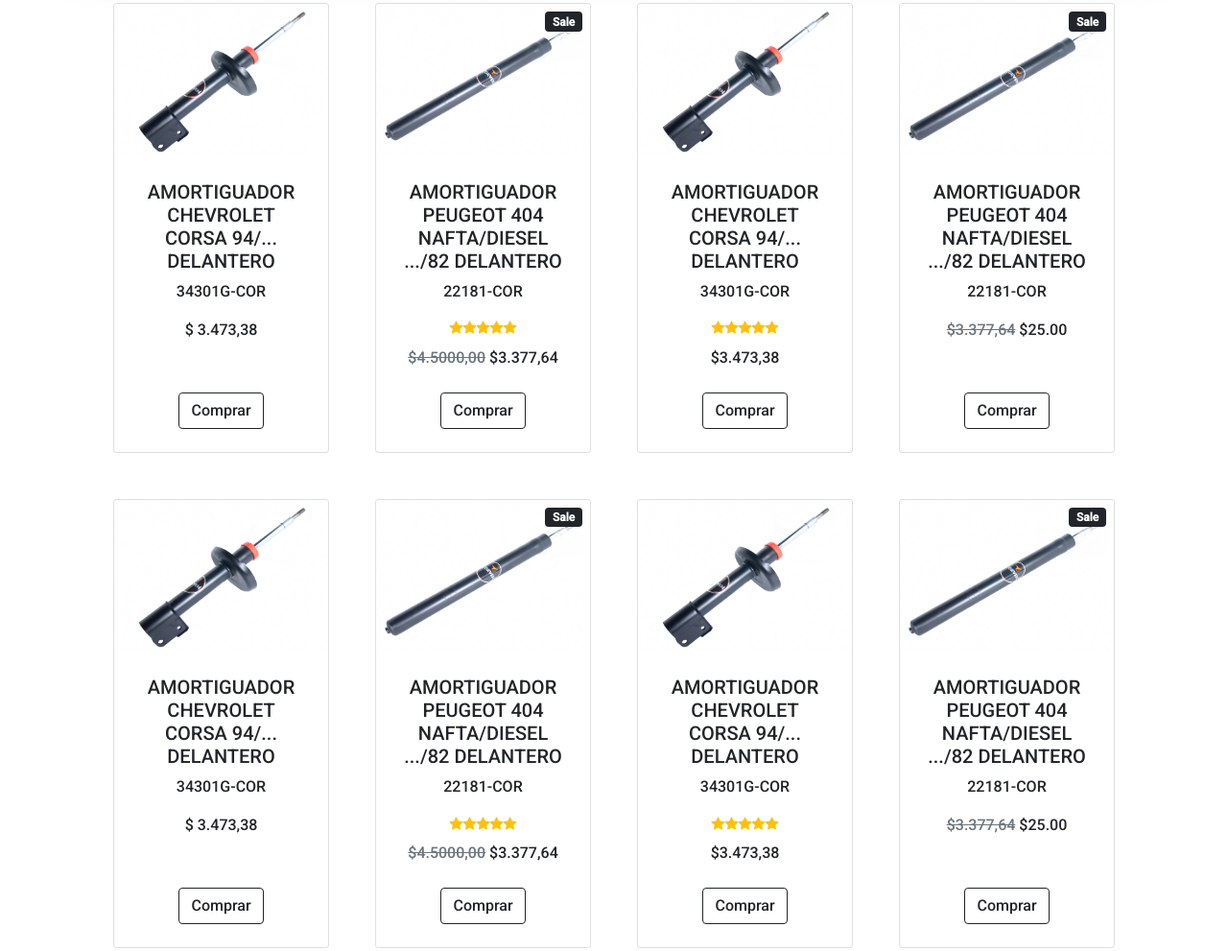
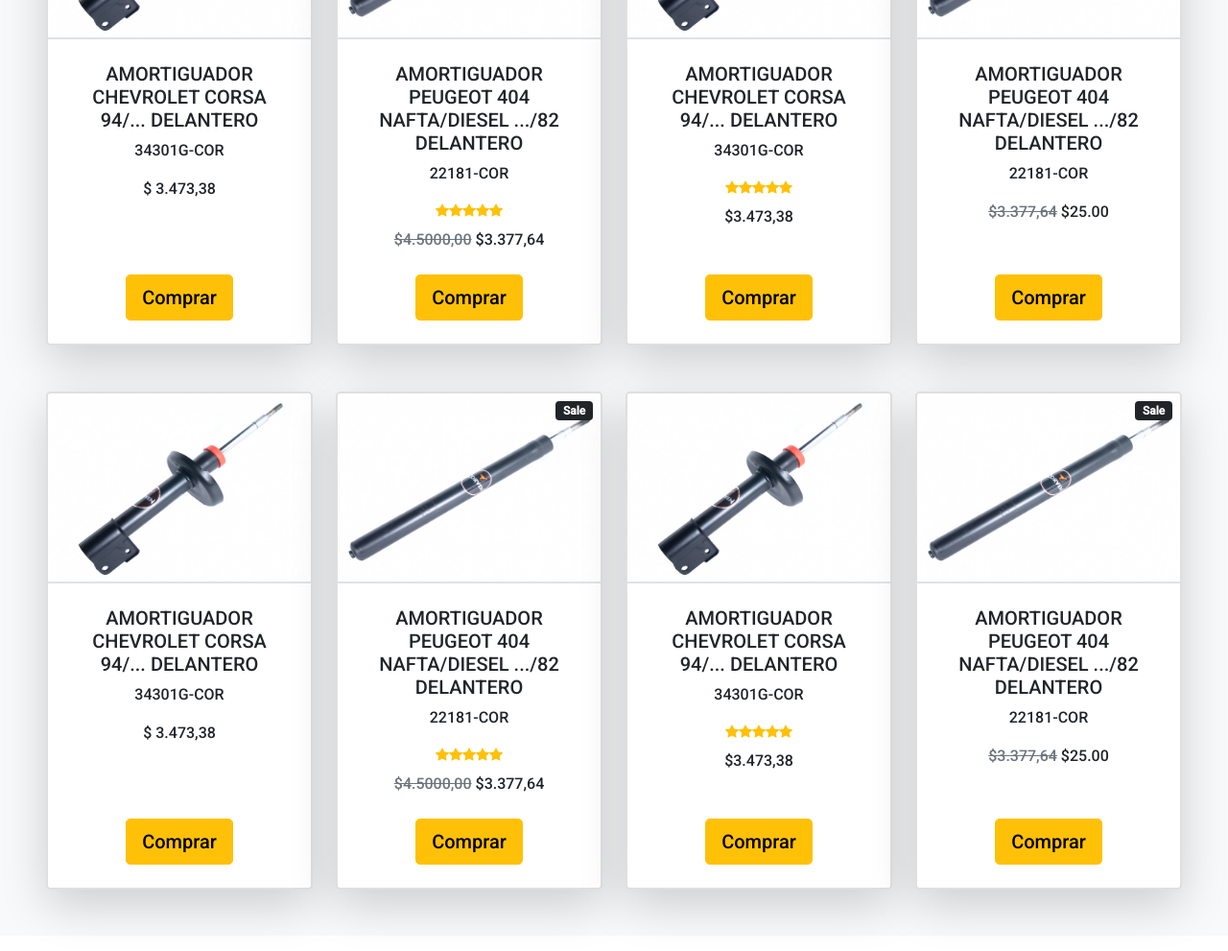
Before and after one commit to mverblud/proyectoCoder, a website: page pages/tienda.html in a window 1280 px wide. Shown: the part 558-1549 px from the top of the page at 96% size. Drawn offline with nearby package versions, Linux system fonts and the light colour scheme.

Commit message:
Correciónes menu hamburgesa, correciones generales tienda.html

```diff
--- a/pages/tienda.html
+++ b/pages/tienda.html
@@ -70,7 +70,7 @@
         </nav>
     </header>
 
-    <main>
+    <main class="bg-light">
         <div class="conteiner-fluid pt-4">
             <!-- Titulo General -->
             <div class="row bg-dark text-secondary text-center px-4 py-5 my-2">
@@ -78,6 +78,85 @@
                     <img class="d-block mx-auto mb-4" src="../imagenes/logoHorizontalAmarillo.png" alt="" width="250"
                         height="65">
                     <h1 class="display-5 fw-bold text-white">TODO PARA SU TREN DELANTERO</h1>
+                </div>
+            </div>
+        </div>
+
+        <!-- Promociones bancarias
+        <div class="container pt-4 border shadow-lg mt-4">
+            <div class="row align-items-center">
+                <div class="col-12 col-md-3 text-center">
+                    <div class="row align-items-center justify-content-center">
+                        <div class="col-2">
+                            <svg xmlns="http://www.w3.org/2000/svg" width="1em" height="1em" fill="currentColor"
+                                class="bi bi-credit-card" viewBox="0 0 16 16">
+                                <path
+                                    d="M0 4a2 2 0 0 1 2-2h12a2 2 0 0 1 2 2v8a2 2 0 0 1-2 2H2a2 2 0 0 1-2-2V4zm2-1a1 1 0 0 0-1 1v1h14V4a1 1 0 0 0-1-1H2zm13 4H1v5a1 1 0 0 0 1 1h12a1 1 0 0 0 1-1V7z" />
+                                <path d="M2 10a1 1 0 0 1 1-1h1a1 1 0 0 1 1 1v1a1 1 0 0 1-1 1H3a1 1 0 0 1-1-1v-1z" />
+                            </svg>
+                        </div>
+                        <div class="col-6">
+                            <p>Tarjeta de crédito</p>
+                        </div>
+                    </div>
+                    <div class="row align-items-center justify-content-center">
+                        <div class="col-8 g-0">
+                            <a href="">Ver promociones bancarias</a>
+                        </div>
+                    </div>
+                </div>
+                <div class="col-12 col-md-3">
+                    <div class="row">
+                        <div class="col">
+                            <svg xmlns="http://www.w3.org/2000/svg" width="16" height="16" fill="currentColor"
+                                class="bi bi-credit-card-2-front" viewBox="0 0 16 16">
+                                <path
+                                    d="M14 3a1 1 0 0 1 1 1v8a1 1 0 0 1-1 1H2a1 1 0 0 1-1-1V4a1 1 0 0 1 1-1h12zM2 2a2 2 0 0 0-2 2v8a2 2 0 0 0 2 2h12a2 2 0 0 0 2-2V4a2 2 0 0 0-2-2H2z" />
+                                <path
+                                    d="M2 5.5a.5.5 0 0 1 .5-.5h2a.5.5 0 0 1 .5.5v1a.5.5 0 0 1-.5.5h-2a.5.5 0 0 1-.5-.5v-1zm0 3a.5.5 0 0 1 .5-.5h5a.5.5 0 0 1 0 1h-5a.5.5 0 0 1-.5-.5zm0 2a.5.5 0 0 1 .5-.5h1a.5.5 0 0 1 0 1h-1a.5.5 0 0 1-.5-.5zm3 0a.5.5 0 0 1 .5-.5h1a.5.5 0 0 1 0 1h-1a.5.5 0 0 1-.5-.5zm3 0a.5.5 0 0 1 .5-.5h1a.5.5 0 0 1 0 1h-1a.5.5 0 0 1-.5-.5zm3 0a.5.5 0 0 1 .5-.5h1a.5.5 0 0 1 0 1h-1a.5.5 0 0 1-.5-.5z" />
+                            </svg>
+                        </div>
+                        <div class="col">
+                            <p>Tarjeta de débito</p>
+                        </div>
+                    </div>
+                    <a href="">Ver más</a>
+                </div>
+                <div class="col-12 col-md-3">
+                    <div class="row">
+                        <div class="col">
+                            <svg xmlns="http://www.w3.org/2000/svg" width="16" height="16" fill="currentColor"
+                                class="bi bi-cash-coin" viewBox="0 0 16 16">
+                                <path fill-rule="evenodd"
+                                    d="M11 15a4 4 0 1 0 0-8 4 4 0 0 0 0 8zm5-4a5 5 0 1 1-10 0 5 5 0 0 1 10 0z" />
+                                <path
+                                    d="M9.438 11.944c.047.596.518 1.06 1.363 1.116v.44h.375v-.443c.875-.061 1.386-.529 1.386-1.207 0-.618-.39-.936-1.09-1.1l-.296-.07v-1.2c.376.043.614.248.671.532h.658c-.047-.575-.54-1.024-1.329-1.073V8.5h-.375v.45c-.747.073-1.255.522-1.255 1.158 0 .562.378.92 1.007 1.066l.248.061v1.272c-.384-.058-.639-.27-.696-.563h-.668zm1.36-1.354c-.369-.085-.569-.26-.569-.522 0-.294.216-.514.572-.578v1.1h-.003zm.432.746c.449.104.655.272.655.569 0 .339-.257.571-.709.614v-1.195l.054.012z" />
+                                <path
+                                    d="M1 0a1 1 0 0 0-1 1v8a1 1 0 0 0 1 1h4.083c.058-.344.145-.678.258-1H3a2 2 0 0 0-2-2V3a2 2 0 0 0 2-2h10a2 2 0 0 0 2 2v3.528c.38.34.717.728 1 1.154V1a1 1 0 0 0-1-1H1z" />
+                                <path d="M9.998 5.083 10 5a2 2 0 1 0-3.132 1.65 5.982 5.982 0 0 1 3.13-1.567z" />
+                            </svg>
+                        </div>
+                        <div class="col">
+                            <p>Efectivo</p>
+                        </div>
+                    </div>
+                    <a href="">Ver más</a>
+                </div>
+                <div class="col-12 col-md-3">
+                    <div class="row">
+                        <div class="col">
+                            <svg xmlns="http://www.w3.org/2000/svg" width="1em" height="1em" fill="currentColor"
+                                class="bi bi-credit-card" viewBox="0 0 16 16">
+                                <path
+                                    d="M0 4a2 2 0 0 1 2-2h12a2 2 0 0 1 2 2v8a2 2 0 0 1-2 2H2a2 2 0 0 1-2-2V4zm2-1a1 1 0 0 0-1 1v1h14V4a1 1 0 0 0-1-1H2zm13 4H1v5a1 1 0 0 0 1 1h12a1 1 0 0 0 1-1V7z" />
+                                <path d="M2 10a1 1 0 0 1 1-1h1a1 1 0 0 1 1 1v1a1 1 0 0 1-1 1H3a1 1 0 0 1-1-1v-1z" />
+                            </svg>
+                        </div>
+                        <div class="col">
+                            <p>Hasta 6 cuotas sin interés</p>
+                        </div>
+                    </div>
+                    <a href="">Ver promociones bancarias</a>
                 </div>
             </div>
         </div>
@@ -94,8 +173,8 @@
                         </svg>
                     </div>
                     <div>
-                        <h5>Tarjeta de crédito</h5>
-                        <a href="">Ver promociones bancarias</a>
+                        <h5>Tarjeta de débito</h5>
+                        <a href="">Ver más</a>
                     </div>
                 </div>
                 <div class="col d-flex align-items-start">
@@ -146,18 +225,17 @@
                     </div>
                 </div>
             </div>
-        </div>
+        </div>-->
 
         <!-- Tienda -->
-        <section class="py-2">
-            <div class="container px-4 px-lg-5 mt-5">
-                <div class="row gx-4 gx-lg-5 row-cols-2 row-cols-md-3 row-cols-xl-4 justify-content-center">
+        <div class="container-fluid px-3 px-md-5 mt-5 ">
+            <div class="row row-cols-1 row-cols-md-2 row-cols-xl-4 gx-4 justify-content-center">
                 <div class="col mb-5">
-                        <div class="card h-100">
+                    <div class="card h-100 border-2 rounded-3 shadow-lg">
                         <!-- Product image-->
                         <img class="card-img-top" src="../imagenes/productos destacados/34301G.jpg" alt="..." />
                         <!-- Product details-->
-                            <div class="card-body p-4">
+                        <div class="card-body p-4 border-top border-2">
                             <div class="text-center">
                                 <h5 class="card-title">AMORTIGUADOR CHEVROLET CORSA 94/... DELANTERO</h5>
                                 <p class="card-text">34301G-COR</p>
@@ -166,19 +244,20 @@
                         </div>
                         <!-- Product actions-->
                         <div class="card-footer p-4 pt-0 border-top-0 bg-transparent">
-                                <div class="text-center"><a class="btn btn-outline-dark mt-auto" href="#">Comprar</a></div>
+                            <div class="text-center"><a class="btn btn-lg btn-warning mt-auto" href="#">Comprar</a>
+                            </div>
                         </div>
                     </div>
                 </div>
                 <div class="col mb-5">
-                        <div class="card h-100">
+                    <div class="card h-100 border-2 rounded-3 shadow-lg">
                         <!-- Sale badge-->
                         <div class="badge bg-dark text-white position-absolute" style="top: 0.5rem; right: 0.5rem">
                             Sale</div>
                         <!-- Product image-->
                         <img class="card-img-top" src="../imagenes/productos destacados/22181.jpg" alt="..." />
                         <!-- Product details-->
-                            <div class="card-body p-4">
+                        <div class="card-body p-4 border-top border-2">
                             <div class="text-center">
                                 <!-- Product name-->
                                 <h5 class="card-title">AMORTIGUADOR PEUGEOT 404 NAFTA/DIESEL .../82 DELANTERO</h5>
@@ -198,16 +277,17 @@
                         </div>
                         <!-- Product actions-->
                         <div class="card-footer p-4 pt-0 border-top-0 bg-transparent">
-                                <div class="text-center"><a class="btn btn-outline-dark mt-auto" href="#">Comprar</a></div>
+                            <div class="text-center"><a class="btn btn-lg btn-warning mt-auto" href="#">Comprar</a>
+                            </div>
                         </div>
                     </div>
                 </div>
                 <div class="col mb-5">
-                        <div class="card h-100">
+                    <div class="card h-100 border-2 rounded-3 shadow-lg">
                         <!-- Product image-->
                         <img class="card-img-top" src="../imagenes/productos destacados/34301G.jpg" alt="..." />
                         <!-- Product details-->
-                            <div class="card-body p-4">
+                        <div class="card-body p-4 border-top border-2">
                             <div class="text-center">
                                 <h5 class="card-title">AMORTIGUADOR CHEVROLET CORSA 94/... DELANTERO</h5>
                                 <p class="card-text">34301G-COR</p>
@@ -225,19 +305,20 @@
                         </div>
                         <!-- Product actions-->
                         <div class="card-footer p-4 pt-0 border-top-0 bg-transparent">
-                                <div class="text-center"><a class="btn btn-outline-dark mt-auto" href="#">Comprar</a></div>
+                            <div class="text-center"><a class="btn btn-lg btn-warning mt-auto" href="#">Comprar</a>
+                            </div>
                         </div>
                     </div>
                 </div>
                 <div class="col mb-5">
-                        <div class="card h-100">
+                    <div class="card h-100 border-2 rounded-3 shadow-lg">
                         <!-- Sale badge-->
                         <div class="badge bg-dark text-white position-absolute" style="top: 0.5rem; right: 0.5rem">
                             Sale</div>
                         <!-- Product image-->
                         <img class="card-img-top" src="../imagenes/productos destacados/22181.jpg" alt="..." />
                         <!-- Product details-->
-                            <div class="card-body p-4">
+                        <div class="card-body p-4 border-top border-2">
                             <div class="text-center">
                                 <!-- Product name-->
                                 <h5 class="card-title">AMORTIGUADOR PEUGEOT 404 NAFTA/DIESEL .../82 DELANTERO</h5>
@@ -249,16 +330,17 @@
                         </div>
                         <!-- Product actions-->
                         <div class="card-footer p-4 pt-0 border-top-0 bg-transparent">
-                                <div class="text-center"><a class="btn btn-outline-dark mt-auto" href="#">Comprar</a></div>
+                            <div class="text-center"><a class="btn btn-lg btn-warning mt-auto" href="#">Comprar</a>
+                            </div>
                         </div>
                     </div>
                 </div>
                 <div class="col mb-5">
-                        <div class="card h-100">
+                    <div class="card h-100 border-2 rounded-3 shadow-lg">
                         <!-- Product image-->
                         <img class="card-img-top" src="../imagenes/productos destacados/34301G.jpg" alt="..." />
                         <!-- Product details-->
-                            <div class="card-body p-4">
+                        <div class="card-body p-4 border-top border-2">
                             <div class="text-center">
                                 <h5 class="card-title">AMORTIGUADOR CHEVROLET CORSA 94/... DELANTERO</h5>
                                 <p class="card-text">34301G-COR</p>
@@ -267,19 +349,20 @@
                         </div>
                         <!-- Product actions-->
                         <div class="card-footer p-4 pt-0 border-top-0 bg-transparent">
-                                <div class="text-center"><a class="btn btn-outline-dark mt-auto" href="#">Comprar</a></div>
+                            <div class="text-center"><a class="btn btn-lg btn-warning mt-auto" href="#">Comprar</a>
+                            </div>
                         </div>
                     </div>
                 </div>
                 <div class="col mb-5">
-                        <div class="card h-100">
+                    <div class="card h-100 border-2 rounded-3 shadow-lg">
                         <!-- Sale badge-->
                         <div class="badge bg-dark text-white position-absolute" style="top: 0.5rem; right: 0.5rem">
                             Sale</div>
                         <!-- Product image-->
                         <img class="card-img-top" src="../imagenes/productos destacados/22181.jpg" alt="..." />
                         <!-- Product details-->
-                            <div class="card-body p-4">
+                        <div class="card-body p-4 border-top border-2">
                             <div class="text-center">
                                 <!-- Product name-->
                                 <h5 class="card-title">AMORTIGUADOR PEUGEOT 404 NAFTA/DIESEL .../82 DELANTERO</h5>
@@ -299,16 +382,17 @@
                         </div>
                         <!-- Product actions-->
                         <div class="card-footer p-4 pt-0 border-top-0 bg-transparent">
-                                <div class="text-center"><a class="btn btn-outline-dark mt-auto" href="#">Comprar</a></div>
+                            <div class="text-center"><a class="btn btn-lg btn-warning mt-auto" href="#">Comprar</a>
+                            </div>
                         </div>
                     </div>
                 </div>
                 <div class="col mb-5">
-                        <div class="card h-100">
+                    <div class="card h-100 border-2 rounded-3 shadow-lg">
                         <!-- Product image-->
                         <img class="card-img-top" src="../imagenes/productos destacados/34301G.jpg" alt="..." />
                         <!-- Product details-->
-                            <div class="card-body p-4">
+                        <div class="card-body p-4 border-top border-2">
                             <div class="text-center">
                                 <h5 class="card-title">AMORTIGUADOR CHEVROLET CORSA 94/... DELANTERO</h5>
                                 <p class="card-text">34301G-COR</p>
@@ -326,19 +410,20 @@
                         </div>
                         <!-- Product actions-->
                         <div class="card-footer p-4 pt-0 border-top-0 bg-transparent">
-                                <div class="text-center"><a class="btn btn-outline-dark mt-auto" href="#">Comprar</a></div>
+                            <div class="text-center"><a class="btn btn-lg btn-warning mt-auto" href="#">Comprar</a>
+                            </div>
                         </div>
                     </div>
                 </div>
                 <div class="col mb-5">
-                        <div class="card h-100">
+                    <div class="card h-100 border-2 rounded-3 shadow-lg">
                         <!-- Sale badge-->
                         <div class="badge bg-dark text-white position-absolute" style="top: 0.5rem; right: 0.5rem">
                             Sale</div>
                         <!-- Product image-->
                         <img class="card-img-top" src="../imagenes/productos destacados/22181.jpg" alt="..." />
                         <!-- Product details-->
-                            <div class="card-body p-4">
+                        <div class="card-body p-4 border-top border-2">
                             <div class="text-center">
                                 <!-- Product name-->
                                 <h5 class="card-title">AMORTIGUADOR PEUGEOT 404 NAFTA/DIESEL .../82 DELANTERO</h5>
@@ -350,14 +435,13 @@
                         </div>
                         <!-- Product actions-->
                         <div class="card-footer p-4 pt-0 border-top-0 bg-transparent">
-                                <div class="text-center"><a class="btn btn-outline-dark mt-auto" href="#">Comprar</a></div>
+                            <div class="text-center"><a class="btn btn-lg btn-warning mt-auto" href="#">Comprar</a>
                             </div>
                         </div>
                     </div>
                 </div>
             </div>
-        </section>
-
+        </div>
     </main>
 
     <footer class="page-footer font-small pt-4 mt-3 text-white">
```
Also changed, not shown: index.html (+5 -5 lines). Lines whose indentation alone changed are shown as unchanged.
